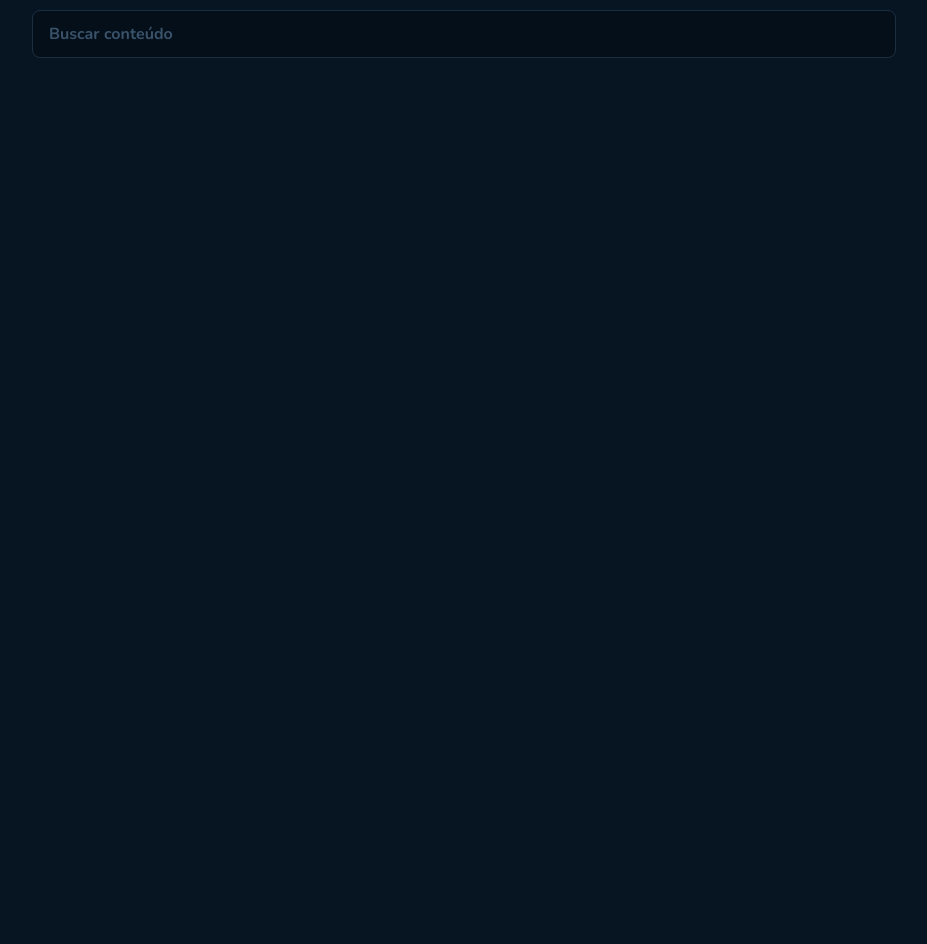
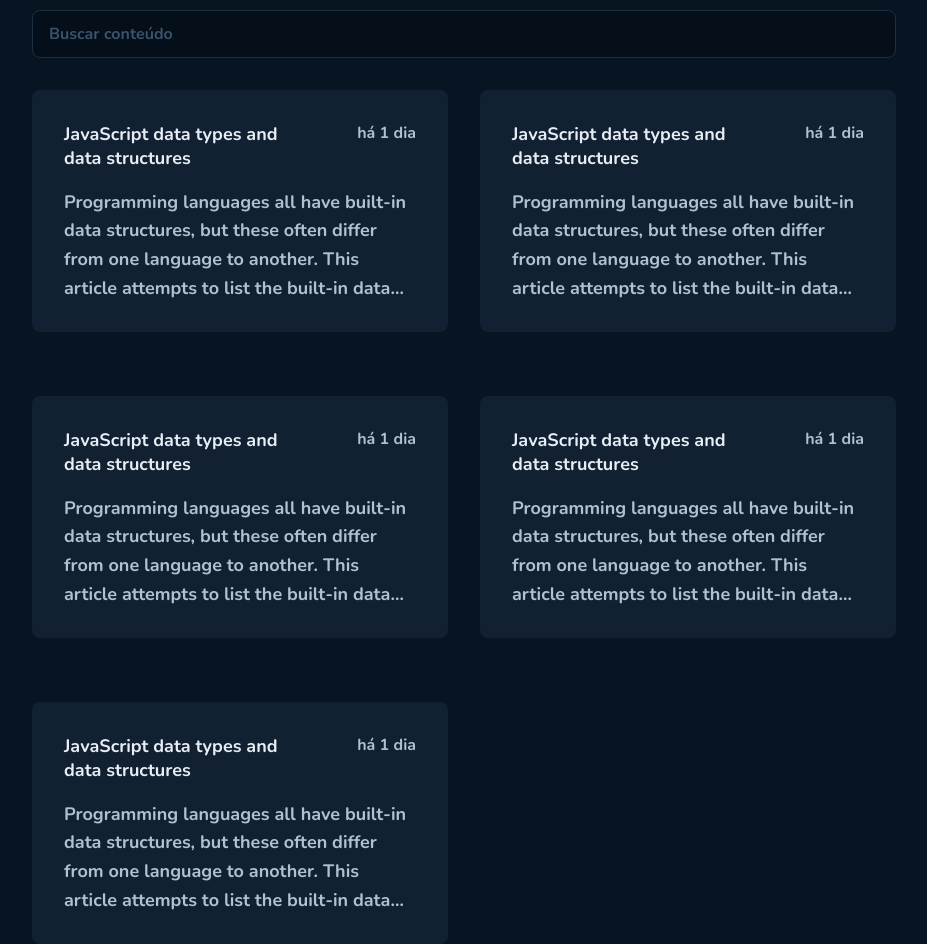
Before and after one commit to LucasFlaquer/ignite-react-github-blog, a React (Vite) app: page / in a window 1280 px wide. Shown: the part 460-1404 px from the top of the page, without its empty margins (176-1103 px from the left). Before the commit the page ends 800 px from the top, so only its background shows below. Built offline with nearby package versions, Linux system fonts and the light colour scheme.

Commit message:
post item

```diff
--- a/src/pages/home.tsx
+++ b/src/pages/home.tsx
@@ -1,19 +1,42 @@
-import styled from 'styled-components'
-import { Container } from './styles'
+import { Container, Cover } from './styles'
 import { Profile } from './components/profile'
 import { SearchForm } from './components/search-form'
+import styled from 'styled-components'
 
-const Cover = styled.div`
-  height: 30%;
-  padding: 4rem;
-  background-image: url('/Cover.png');
-  background-repeat: no-repeat;
-  background-size: cover;
+export const PostWrapper = styled.div`
+max-width: 864px;
+margin: 0 auto;
+  display: grid;
+  grid-template-columns: repeat(2, 1fr);
+  gap: 2rem;
+`
 
-  img {
-    display: block;
-    margin: 0 auto;
+export const Post = styled.div`
+  padding: 2rem;
+  border-radius: 0.5rem;
+  margin-top: 2rem;
+  background-color: ${({ theme }) => theme.colors['base-post']};
 
+  p {
+    display: -webkit-box;
+    height: 112px;
+    -webkit-line-clamp: 4;
+    -webkit-box-orient: vertical;
+    overflow: hidden;
+    font-size: ${({ theme }) => theme.font.size['lg']};
+    line-height: 160%;
+  }
+`
+export const PostHeader = styled.div`
+  display: flex;
+  justify-content: space-between;
+  align-items: flex-start;
+  margin-bottom: 1.125rem;
+  h2 {
+    font-size: ${({ theme }) => theme.font.size['lg']};
+    color: ${({ theme }) => theme.colors['base-title']};
+    flex-grow: 1;
+    max-width: 70%;
   }
 `
 
@@ -25,6 +48,88 @@ export function Home() {
       </Cover>
       <Profile />
       <SearchForm />
+      <PostWrapper>
+        <Post>
+          <PostHeader>
+            <h2>JavaScript data types and data structures</h2>
+            <span>há 1 dia</span>
+          </PostHeader>
+          <p>
+            Programming languages all have built-in data structures, but these often differ from one language to another. This article attempts to list the built-in data structures available in JavaScript and what properties they have. These can be used to build other data structures. Wherever possible, comparisons with other languages are drawn.
+
+            Dynamic typing
+            JavaScript is a loosely typed and dynamic language. Variables in JavaScript are not directly associated with any particular value type, and any variable can be assigned (and re-assigned) values of all types:
+
+            let foo = 42; // foo is now a number
+            foo = 'bar'; // foo is now a string
+            foo = true; // foo is now a boolean
+          </p>
+        </Post>
+        <Post>
+          <PostHeader>
+            <h2>JavaScript data types and data structures</h2>
+            <span>há 1 dia</span>
+          </PostHeader>
+          <p>
+            Programming languages all have built-in data structures, but these often differ from one language to another. This article attempts to list the built-in data structures available in JavaScript and what properties they have. These can be used to build other data structures. Wherever possible, comparisons with other languages are drawn.
+
+            Dynamic typing
+            JavaScript is a loosely typed and dynamic language. Variables in JavaScript are not directly associated with any particular value type, and any variable can be assigned (and re-assigned) values of all types:
+
+            let foo = 42; // foo is now a number
+            foo = 'bar'; // foo is now a string
+            foo = true; // foo is now a boolean
+          </p>
+        </Post>
+        <Post>
+          <PostHeader>
+            <h2>JavaScript data types and data structures</h2>
+            <span>há 1 dia</span>
+          </PostHeader>
+          <p>
+            Programming languages all have built-in data structures, but these often differ from one language to another. This article attempts to list the built-in data structures available in JavaScript and what properties they have. These can be used to build other data structures. Wherever possible, comparisons with other languages are drawn.
+
+            Dynamic typing
+            JavaScript is a loosely typed and dynamic language. Variables in JavaScript are not directly associated with any particular value type, and any variable can be assigned (and re-assigned) values of all types:
+
+            let foo = 42; // foo is now a number
+            foo = 'bar'; // foo is now a string
+            foo = true; // foo is now a boolean
+          </p>
+        </Post>
+        <Post>
+          <PostHeader>
+            <h2>JavaScript data types and data structures</h2>
+            <span>há 1 dia</span>
+          </PostHeader>
+          <p>
+            Programming languages all have built-in data structures, but these often differ from one language to another. This article attempts to list the built-in data structures available in JavaScript and what properties they have. These can be used to build other data structures. Wherever possible, comparisons with other languages are drawn.
+
+            Dynamic typing
+            JavaScript is a loosely typed and dynamic language. Variables in JavaScript are not directly associated with any particular value type, and any variable can be assigned (and re-assigned) values of all types:
+
+            let foo = 42; // foo is now a number
+            foo = 'bar'; // foo is now a string
+            foo = true; // foo is now a boolean
+          </p>
+        </Post>
+        <Post>
+          <PostHeader>
+            <h2>JavaScript data types and data structures</h2>
+            <span>há 1 dia</span>
+          </PostHeader>
+          <p>
+            Programming languages all have built-in data structures, but these often differ from one language to another. This article attempts to list the built-in data structures available in JavaScript and what properties they have. These can be used to build other data structures. Wherever possible, comparisons with other languages are drawn.
+
+            Dynamic typing
+            JavaScript is a loosely typed and dynamic language. Variables in JavaScript are not directly associated with any particular value type, and any variable can be assigned (and re-assigned) values of all types:
+
+            let foo = 42; // foo is now a number
+            foo = 'bar'; // foo is now a string
+            foo = true; // foo is now a boolean
+          </p>
+        </Post>
+      </PostWrapper>
     </Container>
   )
 }
--- a/src/pages/styles.ts
+++ b/src/pages/styles.ts
@@ -5,3 +5,16 @@ export const Container = styled.div`
   background-color: ${({ theme }) => theme.colors['base-background']};
 
 `
+export const Cover = styled.div`
+  height: 30%;
+  padding: 4rem;
+  background-image: url('/Cover.png');
+  background-repeat: no-repeat;
+  background-size: cover;
+
+  img {
+    display: block;
+    margin: 0 auto;
+
+  }
+`
```
